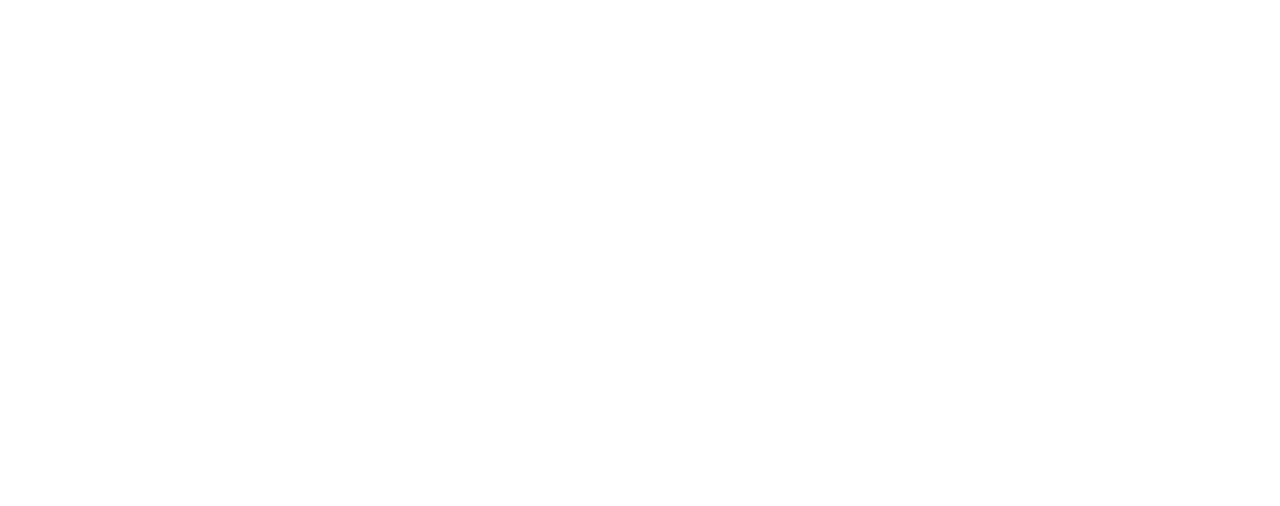
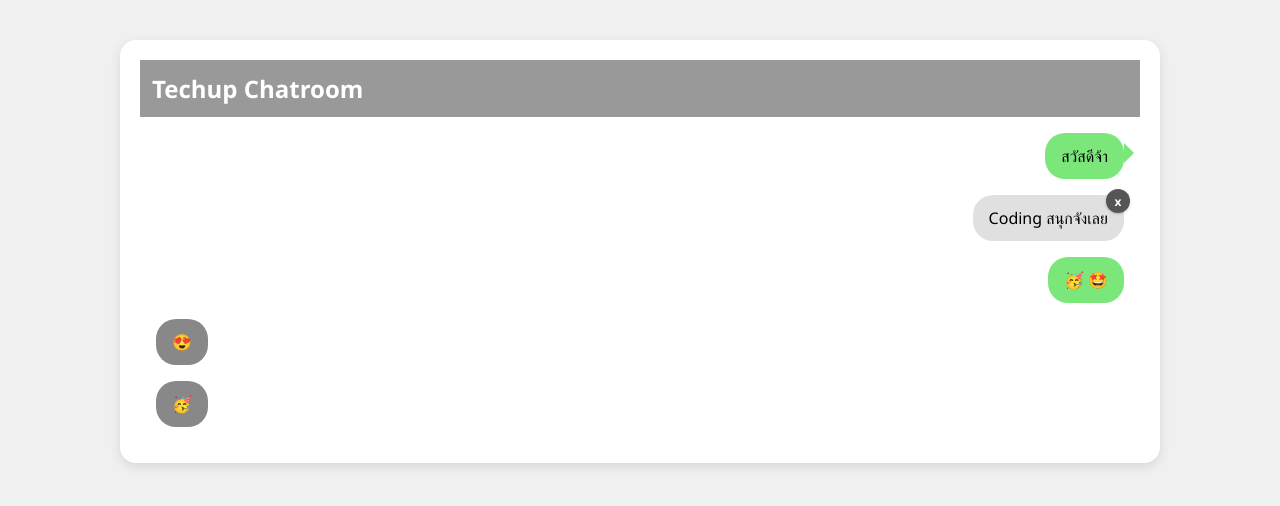
Before and after one commit to xcnn1412/css-positioned-layout, a website: page ex2-techup-chatroom/index.html in a window 1280 px wide. Drawn offline with Linux system fonts and the light colour scheme.

Commit message:
feat: add and style techup chatroom

```diff
--- a/ex2-techup-chatroom/index.html
+++ b/ex2-techup-chatroom/index.html
@@ -14,7 +14,33 @@
 </head>
 
 <body>
-  <!-- Start coding here -->
+   <div class="chatroom">
+    <div class="header">Techup Chatroom</div>
+
+    <div class="chat-row chat-right">
+      <div class="bubble bubble-right tail-green">สวัสดีจ้า</div>
+    </div>
+
+    <div class="chat-row chat-right" style="position: relative;">
+      <div class="bubble bubble-gray" style="position: relative;">
+        Coding สนุกจังเลย
+        <span class="close-btn">x</span>
+      </div>
+    </div>
+
+    <div class="chat-row chat-right">
+      <div class="bubble bubble-right">🥳 🤩</div>
+    </div>
+
+    <div class="chat-row chat-left">
+      <div class="bubble bubble-left">😍</div>
+    </div>
+    <div class="chat-row chat-left">
+      <div class="bubble bubble-left">🥳</div>
+    </div>
+
+
+  </div>
 </body>
 
 </html>
--- a/ex2-techup-chatroom/style.css
+++ b/ex2-techup-chatroom/style.css
@@ -1 +1,92 @@
-/* Start coding here */
+ body {
+      margin: 0;
+      background-color: #f0f0f0;
+      font-family: 'Segoe UI', sans-serif;
+    }
+
+    .chatroom {
+      /* width: 100%; */
+      max-width: 1000px;
+      margin: 40px auto;
+      background: #fff;
+      border-radius: 16px;
+      box-shadow: 0 4px 12px rgba(0,0,0,0.1);
+      position: relative;
+      padding: 20px;
+    }
+
+    .header {
+      text-align: left;
+      font-size: 24px;
+      font-weight: bold;
+      background-color: #999;
+      color: white;
+      padding: 12px;
+    }
+
+    .chat-row {
+      display: flex;
+      margin: 16px ;
+    }
+
+    .chat-left {
+      justify-content: flex-start;
+    }
+
+    .chat-right {
+      justify-content: flex-end;
+    }
+
+    .bubble {
+      max-width: 70%;
+      padding: 12px 16px;
+      border-radius: 20px;
+      font-size: 16px;
+      position: relative;
+      word-break: break-word;
+    }
+
+    .bubble-left {
+      background-color: #888;
+      color: white;
+    }
+
+    .bubble-right {
+      background-color: #7be77b;
+      color: black;
+    }
+
+    .bubble-gray {
+      background-color: #e0e0e0;
+      color: black;
+    }
+
+    .tail-green::after {
+      content: '';
+      position: absolute;
+      right: -10px;
+      top: 10px;
+      width: 0;
+      height: 0;
+      border-top: 10px solid transparent;
+      border-left: 10px solid #7be77b;
+      border-bottom: 10px solid transparent;
+    }
+
+    .close-btn {
+    position: absolute;
+    top: -6px;
+    right: -6px;
+    width: 24px;
+    height: 24px;
+    background-color: #555; /* Dark grey */
+    color: white;
+    border-radius: 50%;
+    display: flex;
+    justify-content: center;
+    align-items: center;
+    font-size: 12px;
+    font-weight: bold;
+    cursor: pointer;
+    box-shadow: 0 1px 3px rgba(0,0,0,0.2);
+    }
```
